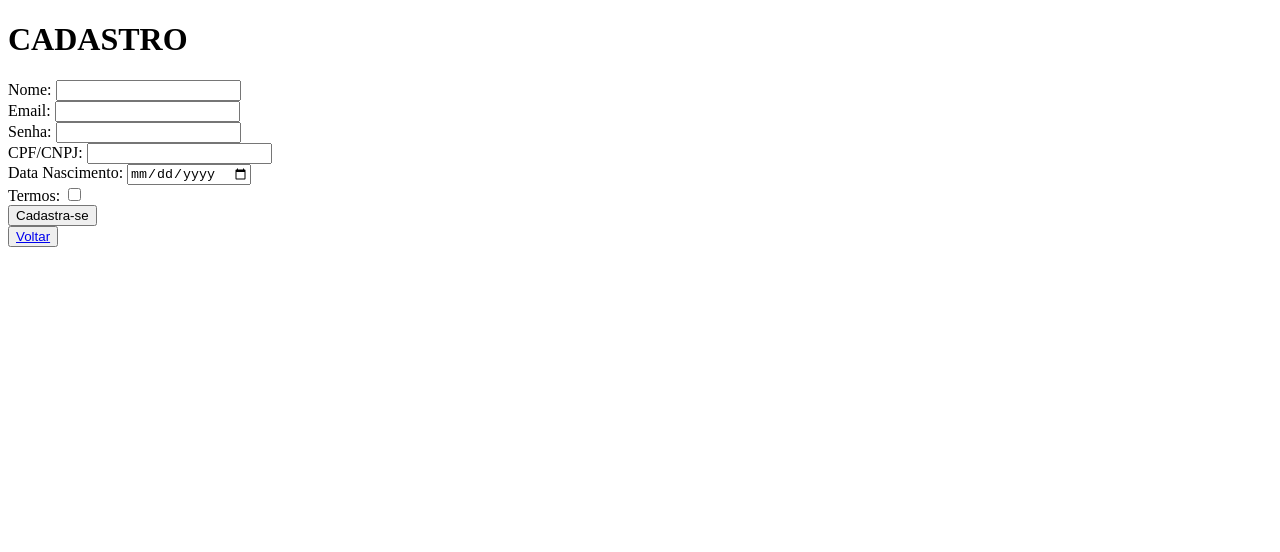
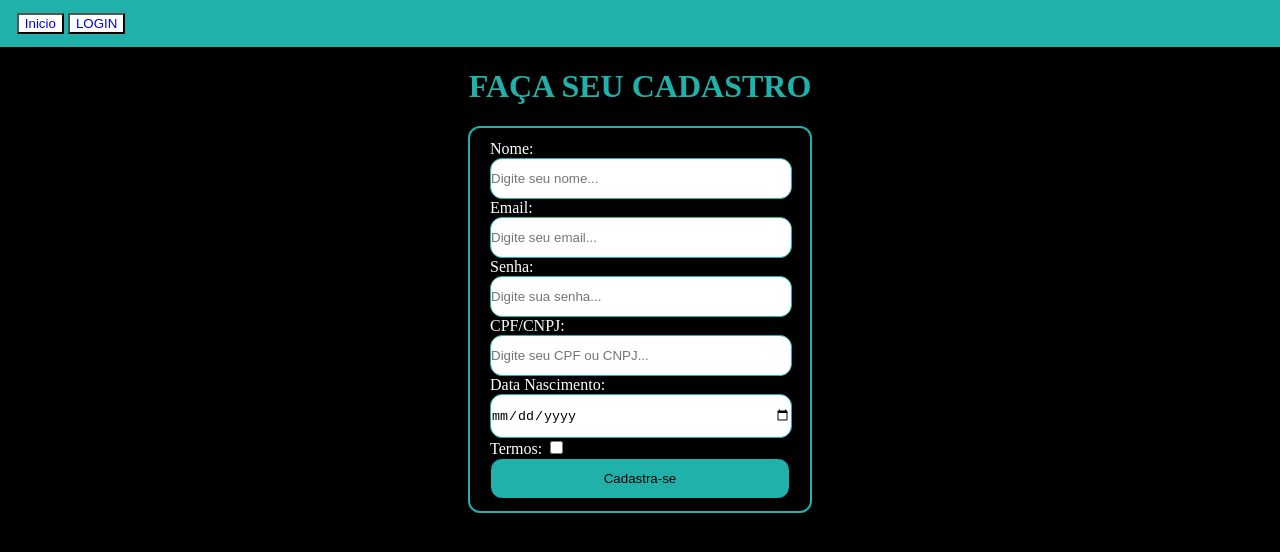
Before and after one commit to Mathx8/project-dw, a plain HTML site: page view/cadastro.html in a window 1280 px wide. Drawn offline with Linux system fonts and the light colour scheme.

Commit message:
estrutura cadastro e nova estrutura html

```diff
--- a/css/cadastro.css
+++ b/css/cadastro.css
@@ -0,0 +1,69 @@
+body{
+    background-color: black;
+    color: white;
+    padding: 0%;
+    margin: 0%;
+}
+
+.nav{
+    background-color: #20b2aa;
+    padding: 1vw;
+}
+
+button{
+    background-color: white;
+}
+
+a {
+    text-decoration: none;
+}
+
+h1 {
+    text-align: center;
+    color: #20b2aa;
+}
+
+form{
+    width: 300px;
+    margin: 0 auto;
+    border:2px #20b2aa solid;
+    border-radius: 12px;
+    padding: 12px 20px;
+}
+
+input[type=text], select {
+    width: 100%;
+    border: 1px #20b2aa solid;
+    border-radius: 12px;
+    padding: 12px 0px;
+}
+
+input[type=email], select {
+    width: 100%;
+    border: 1px #20b2aa solid;
+    border-radius: 12px;
+    padding: 12px 0px;
+}
+
+input[type=password], select {
+    width: 100%;
+    border: 1px #20b2aa solid;
+    border-radius: 12px;
+    padding: 12px 0px;
+}
+
+input[type=date], select {
+    width: 100%;
+    border: 1px #20b2aa solid;
+    border-radius: 12px;
+    padding: 12px 0px;
+}
+
+input[type=button], select {
+    width: 100%;
+    background-color: #20b2aa;
+    border: 1px black solid;
+    border-radius: 12px;
+    padding: 12px 20px;
+    cursor: pointer;
+}
--- a/css/index.css
+++ b/css/index.css
@@ -1,51 +1,11 @@
 body{
-    font-family: arial;
-    background-color:black;
+    background-color: black;
+    color: white;
     padding: 0%;
     margin: 0%;
-    box-sizing: border-box;
-    background: url("../view/Img/carro_minimalista.jpg") no-repeat;
-    background-size: cover;
-    background-position:center top;
-    background-size:100% 100%;
-    height: 100vh;
 }
 
-
-div.button{
-    background-color: rgba(0, 0, 0, 0.3);
-    position: absolute;
-    top: 50%;
-    left: 50%;
-    transform: translate(-50%,-50%);
-    padding: 65px;
-    border-radius: 15px;
-    color: white;
+.nav{
+    background-color: #20b2aa;
+    padding: 1vw;
 }
-
-input[type="button"]{
-    font-size: 24px;
-    background-color: blueviolet;
-    border:1px solid  blueviolet;
-    border-radius: 50px;
-    color: white;
-    transition: 0.5s;
-
-}
-
-
-
-input[type="button"]:hover{
-
-    background-color: white;
-    color: blueviolet;
-
-}
-
-.login{
-    padding: 15px 40px;
-}
-
-.cadastro {
-    padding: 15px 10px;
-}
--- a/view/cadastro.html
+++ b/view/cadastro.html
@@ -4,44 +4,35 @@
 <head>
     <meta charset="UTF-8">
     <meta name="viewport" content="width=device-width, initial-scale=1.0">
-    <title>Document</title>
+    <title> | CADASTRO</title>
     <link rel="stylesheet" href="../css/cadastro.css">
     <script src="../script/cadastro.js"></script>
 </head>
 
 <body>
-    <div>
-        <div>
-            <h1>CADASTRO</h1>
+        <div class="nav">
+            <img src="" alt="">
+            <button><a href="../index.html">Inicio</a></button>
+            <button><a href="login.html">LOGIN</a></button>
         </div>
-        <div>
-            <form action="">
+        <main>
+            <h1>FAÇA SEU CADASTRO</h1>
+            <form>
                 <label for="name">Nome: </label>
-                <input type="text" name="name" id="name">
-                <br>
+                <input type="text" name="name" id="name" placeholder="Digite seu nome...">
                 <label for="email">Email: </label>
-                <input type="email" name="email" id="email">
-                <br>
+                <input type="email" name="email" id="email" placeholder="Digite seu email...">
                 <label for="password">Senha: </label>
-                <input type="password" name="password" id="password">
-                <br>
+                <input type="password" name="password" id="password" placeholder="Digite sua senha...">
                 <label for="cpf_cnpj">CPF/CNPJ: </label>
-                <input type="text" name="cpf_cnpj" id="cpf_cnpj">
-                <br>
+                <input type="text" name="cpf_cnpj" id="cpf_cnpj" placeholder="Digite seu CPF ou CNPJ...">
                 <label for="birthday">Data Nascimento: </label>
                 <input type="date" name="birthday" id="birthday">
-                <br>
                 <label for="terms">Termos: </label>
                 <input type="checkbox" name="terms" id="terms">
-                <br>
                 <input type="button" value="Cadastra-se" onclick="Cadastro()">
             </form>
-        </div>
-    </div>
-
-    <div>
-        <button><a href="../index.html">Voltar</a></button>
-    </div>
+    </main>
 </body>
 
 </html>
```
Also changed, not shown: index.html (+9 -10 lines), view/login.html (+7 -6 lines).
